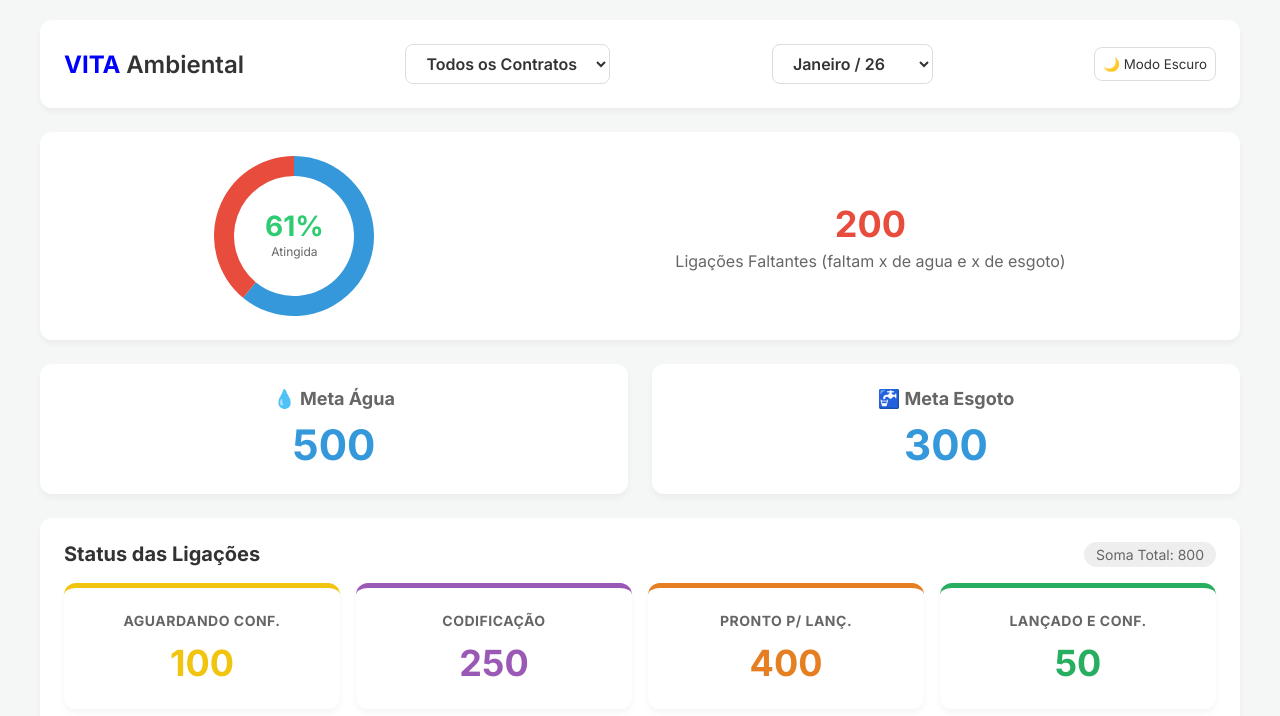
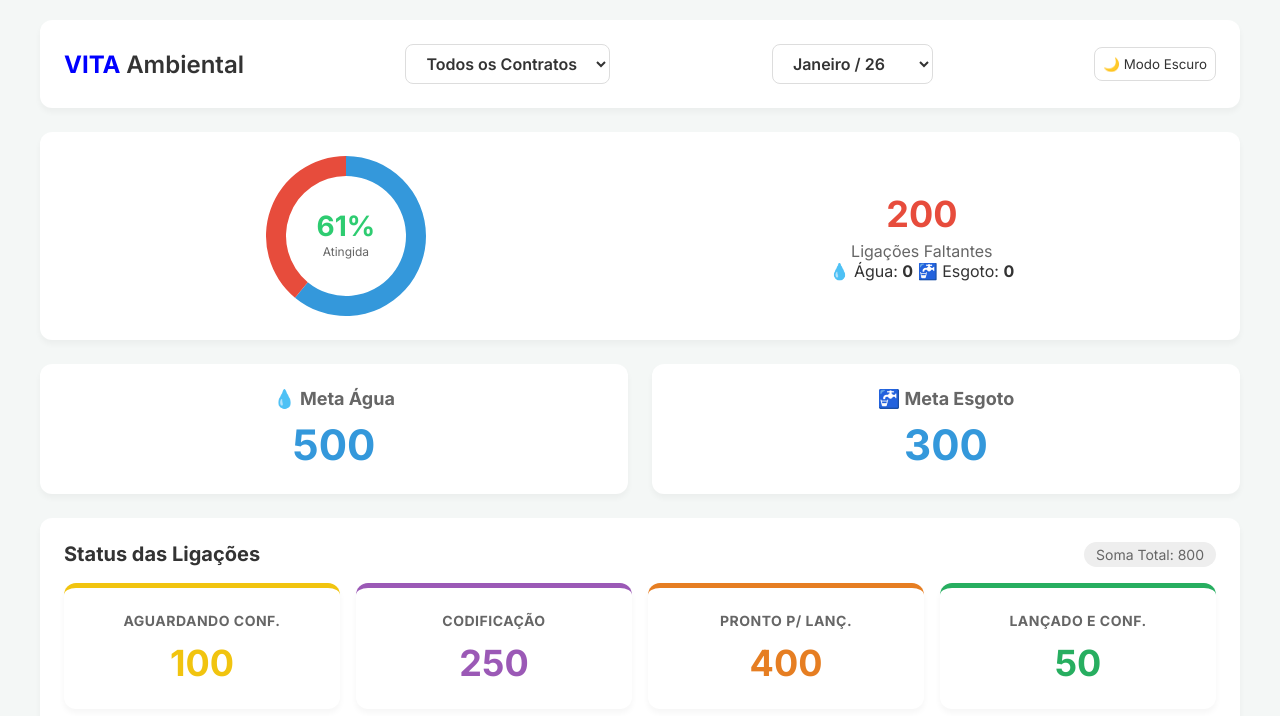
Before and after one commit to eduardolopesPDA/DashBoard-Vita, a website: page index.html in a window 1280 px wide. Drawn offline with nearby package versions, Linux system fonts and the light colour scheme.

Commit message:
feat: incluindo campo para identificar ligações de agua e esgoto faltantes

```diff
--- a/index.html
+++ b/index.html
@@ -56,8 +56,13 @@
           </div>
 
           <div class="goal-alert">
-            <h3></h3>
-            <p>Ligações Faltantes (faltam x de agua e x de esgoto)</p>
+              <div class="total-faltante">
+              <h3>140</h3>
+              <p>Ligações Faltantes</p>
+          </div>
+          <div class="detalhe-faltante">
+              <span>💧 Água: <strong id="faltanteAgua">0</strong></span>
+              <span>🚰 Esgoto: <strong id="faltanteEsgoto">0</strong></span>
           </div>
         </div>
       </section>
```
